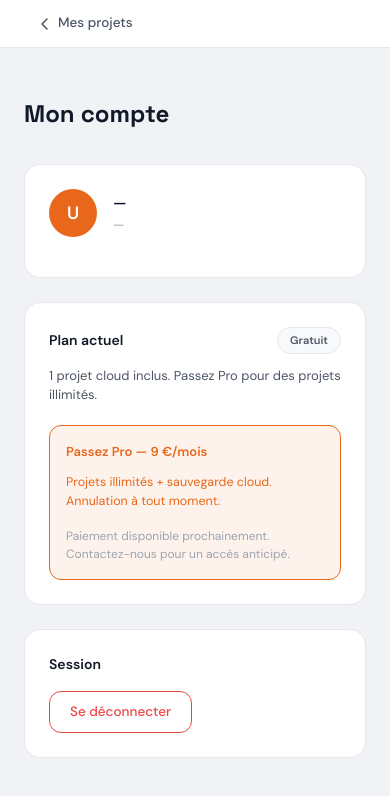
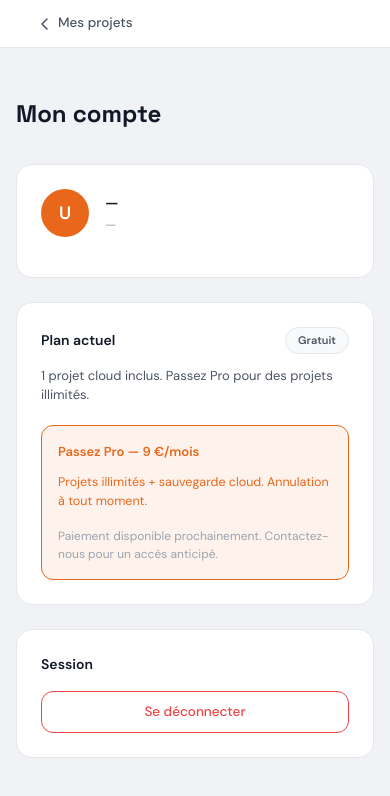
Before and after one commit to jsdev2026/Calpiweb, a Next.js app: page /account in a window 390 px wide. Shown: the top 796 px of the page. Built offline with nearby package versions, Linux system fonts and the light colour scheme; no server answers.

Commit message:
feat(mobile): account page responsive padding and full-width logout

```diff
--- a/src/app/account/page.tsx
+++ b/src/app/account/page.tsx
@@ -27,7 +27,7 @@ export default function AccountPage() {
         </button>
       </header>
 
-      <main className="mx-auto w-full max-w-lg px-6 py-12">
+      <main className="mx-auto w-full max-w-lg px-4 md:px-6 py-12">
         <h1 style={{ fontFamily: 'var(--font-display)', fontSize: 24, fontWeight: 700, color: 'var(--text)' }} className="mb-8">Mon compte</h1>
 
         {/* Profile card */}
@@ -74,7 +74,7 @@ export default function AccountPage() {
         <div className="rounded-2xl border p-6" style={{ background: 'var(--surf)', borderColor: 'var(--bdr)' }}>
           <h2 className="mb-4 text-[14px] font-semibold" style={{ color: 'var(--text)' }}>Session</h2>
           <button type="button" onClick={() => void handleLogout()}
-            className="rounded-xl border px-5 py-2.5 text-[13.5px] font-medium transition-colors"
+            className="w-full md:w-auto rounded-xl border px-5 py-2.5 text-[13.5px] font-medium transition-colors"
             style={{ borderColor: '#ef4444', color: '#ef4444' }}
             onMouseEnter={(e) => { (e.currentTarget as HTMLButtonElement).style.background = '#fef2f2'; }}
             onMouseLeave={(e) => { (e.currentTarget as HTMLButtonElement).style.background = 'transparent'; }}>
```
